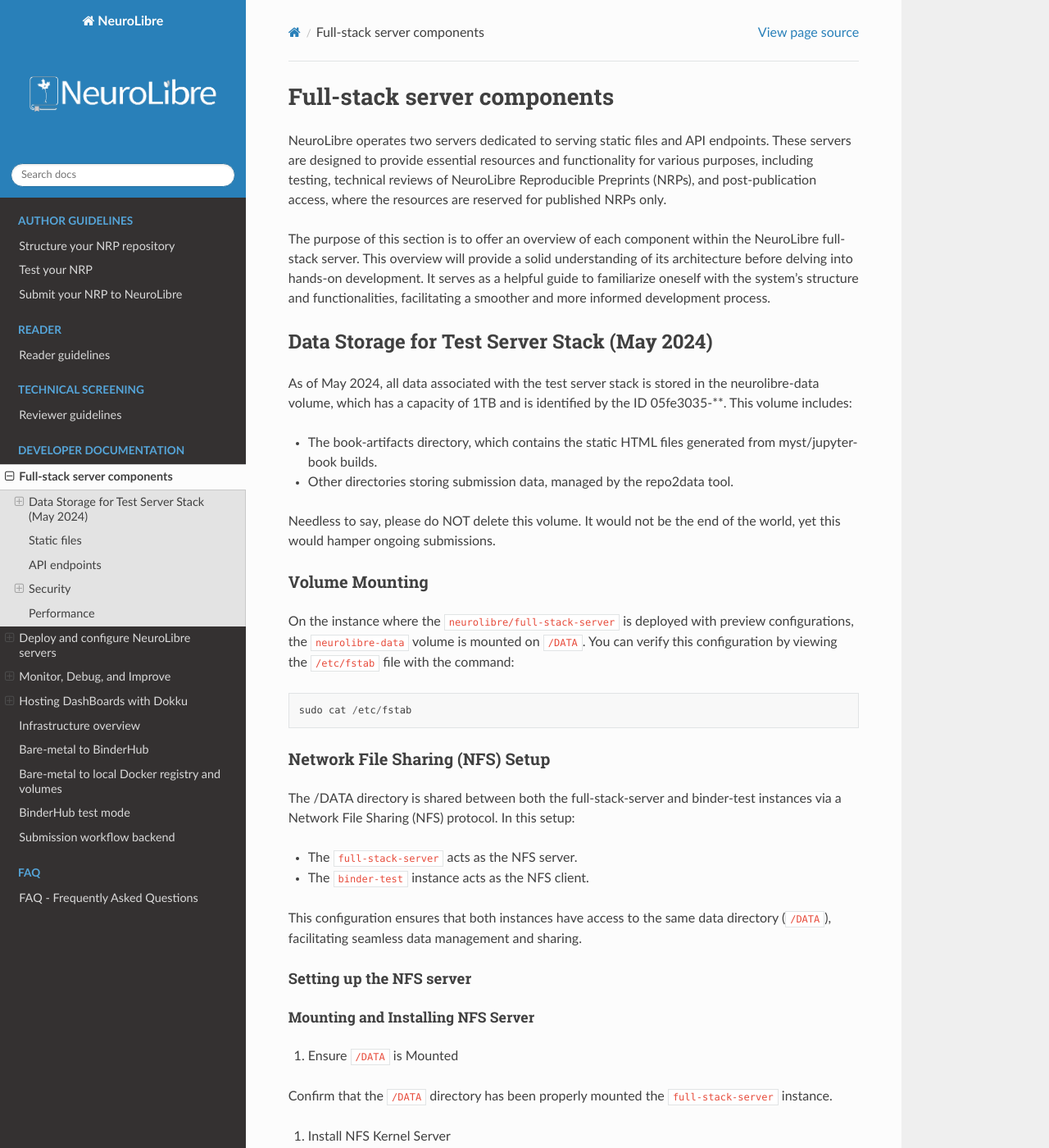
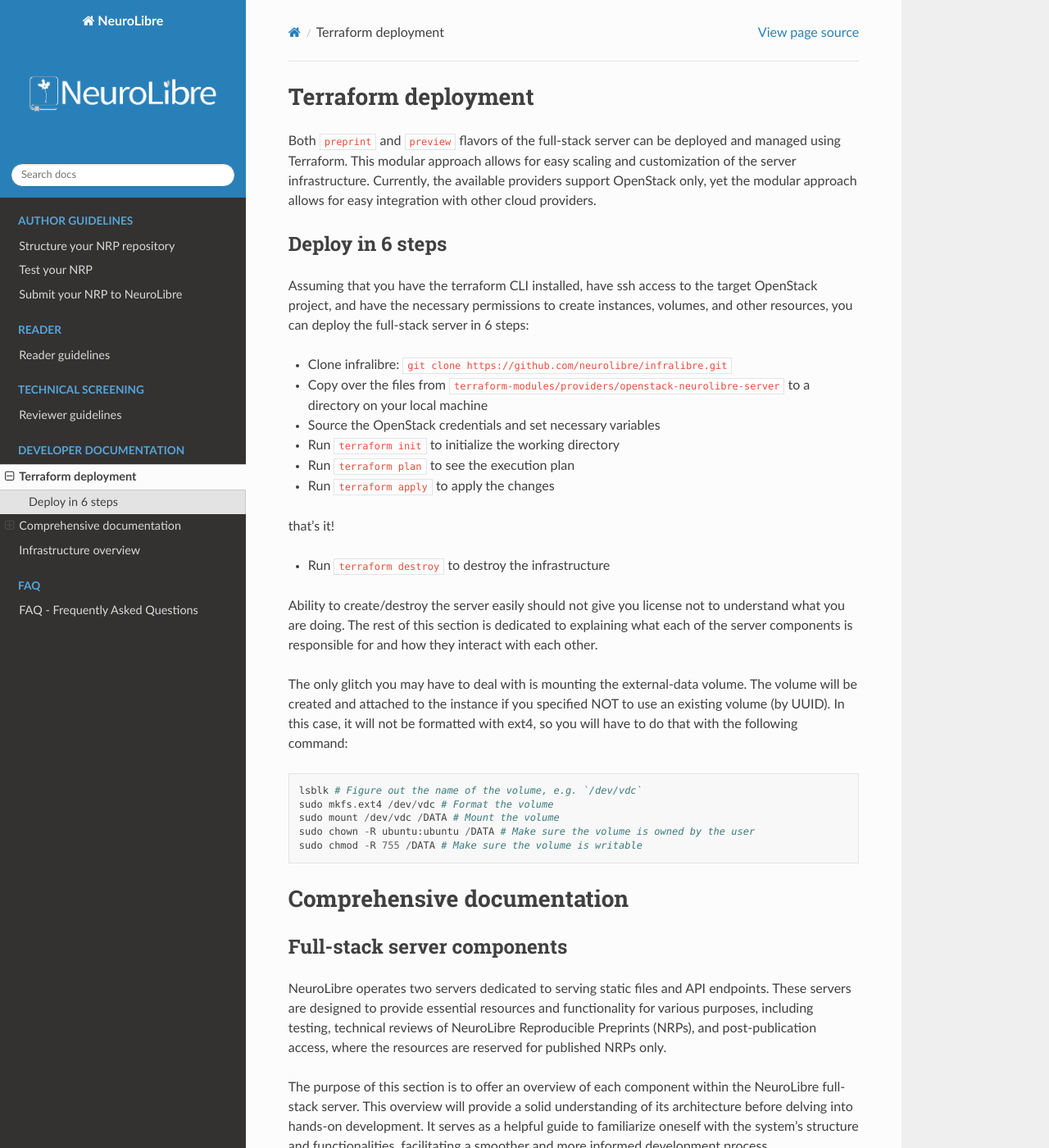
Before and after one commit to neurolibre/docs.neurolibre.org, a Sphinx documentation site: the page built from source/FULLSTACK.md, in a window 1280 px wide and 1400 px high. Shown: the whole window at 82% size. Built offline with Sphinx 7.4.7 and the Read the Docs theme 2.0.0, drawn with Linux system fonts in a browser that asks for light colours; pages that are not in the unit, such as notebooks, are missing from menus.

````diff
--- a/source/FULLSTACK.md
+++ b/source/FULLSTACK.md
@@ -1,3 +1,36 @@
+# Terraform deployment
+
+Both `preprint` and `preview` flavors of the full-stack server can be deployed and managed using Terraform. This modular approach allows for easy scaling and customization of the server infrastructure. Currently, the available providers support OpenStack only, yet the modular approach allows for easy integration with other cloud providers.
+
+## Deploy in 6 steps
+
+Assuming that you have the terraform CLI installed, have ssh access to the target OpenStack project, and have the necessary permissions to create instances, volumes, and other resources, you can deploy the full-stack server in 6 steps:
+
+- Clone infralibre: `git clone https://github.com/neurolibre/infralibre.git`
+- Copy over the files from `terraform-modules/providers/openstack-neurolibre-server` to a directory on your local machine
+- Source the OpenStack credentials and set necessary variables
+- Run `terraform init` to initialize the working directory
+- Run `terraform plan` to see the execution plan
+- Run `terraform apply` to apply the changes
+
+that's it!
+
+- Run `terraform destroy` to destroy the infrastructure
+
+Ability to create/destroy the server easily should not give you license not to understand what you are doing. The rest of this section is dedicated to explaining what each of the server components is responsible for and how they interact with each other.
+
+The only glitch you may have to deal with is mounting the external-data volume. The volume will be created and attached to the instance if you specified NOT to use an existing volume (by UUID). In this case, it will not be formatted with ext4, so you will have to do that with the following command:
+
+```
+lsblk # Figure out the name of the volume, e.g. `/dev/vdc`
+sudo mkfs.ext4 /dev/vdc # Format the volume
+sudo mount /dev/vdc /DATA # Mount the volume
+sudo chown -R ubuntu:ubuntu /DATA # Make sure the volume is owned by the user
+sudo chmod -R 755 /DATA # Make sure the volume is writable
+```
+
+# Comprehensive documentation
+
 ## Full-stack server components
 
 NeuroLibre operates two servers dedicated to serving static files and API endpoints. These servers are designed to provide essential resources and functionality for various purposes, including testing, technical reviews of NeuroLibre Reproducible Preprints (NRPs), and post-publication access, where the resources are reserved for published NRPs only.
--- a/source/index.rst
+++ b/source/index.rst
@@ -26,9 +26,6 @@
 
    FULLSTACK
    INFRASTRUCTURE
-   BAREMETAL_TO_BINDERHUB
-   BAREMETAL_TO_DOCKER_REGISTRY
-   BINDERHUB_TEST_MODE
    WORKFLOW_BACKEND
 
 .. toctree::
````
Also changed, not shown: source/WORKFLOW_BACKEND.rst (deleted, +0 -14 lines), source/archive/BAREMETAL_TO_BINDERHUB.rst (renamed from source/BAREMETAL_TO_BINDERHUB.rst), source/archive/BAREMETAL_TO_DOCKER_REGISTRY.rst (renamed from source/BAREMETAL_TO_DOCKER_REGISTRY.rst), source/archive/BINDERHUB_TEST_MODE.rst (renamed from source/BINDERHUB_TEST_MODE.rst).
